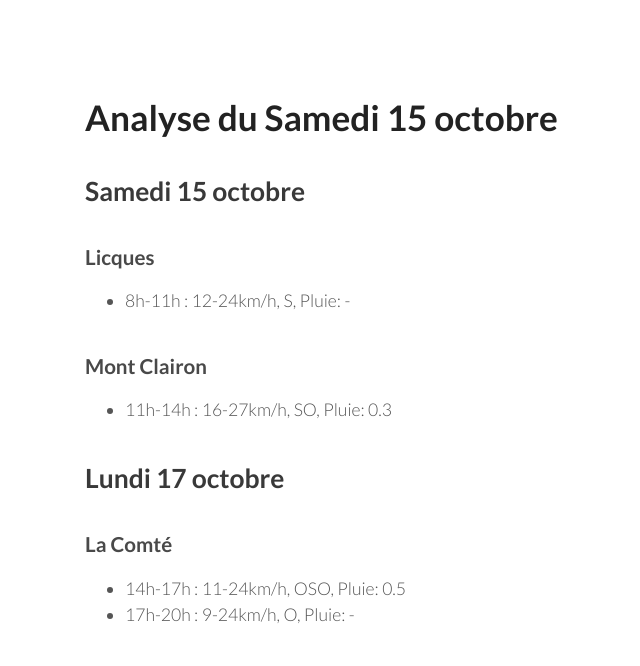
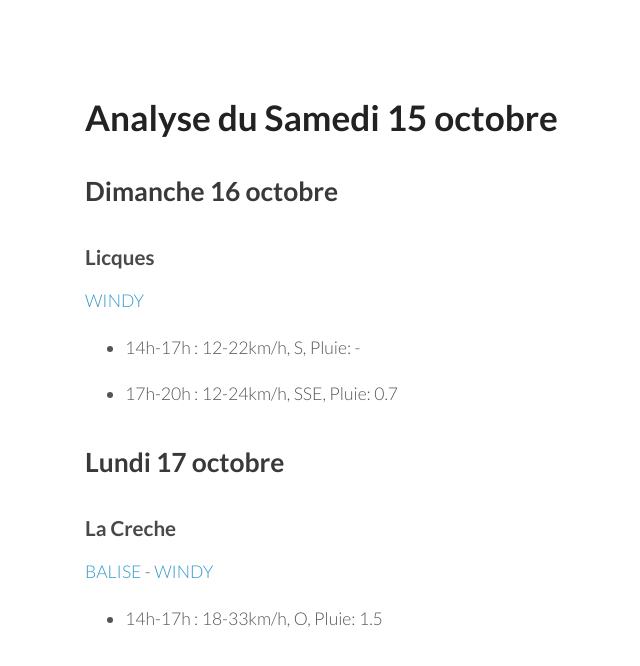
Before and after one commit to parapente-dans-le-nord/parapente-dans-le-nord.github.io, a Jekyll site: the page built from index.markdown, in a window 1280 px wide. Shown: the top 666 px of the page, without its empty margins (85-725 px from the left). Built offline with Jekyll 4.4.1, drawn with Linux system fonts in a browser that asks for light colours; our own code applies the rules of GitHub Pages for plain Markdown files.

Commit message:
commit prediction

```diff
--- a/index.markdown
+++ b/index.markdown
@@ -4,15 +4,22 @@ layout: my-layout
 
 # Analyse du Samedi 15 octobre
 
-## Samedi 15 octobre
+## Dimanche 16 octobre
+
 ### Licques
-- 8h-11h : 12-24km/h, S, Pluie: -
 
-### Mont Clairon
-- 11h-14h : 16-27km/h, SO, Pluie: 0.3
+ [WINDY](https://windy.com/50.786/1.936?50.388,1.934,8)
+
+- 14h-17h : 12-22km/h, S, Pluie: -
+
+- 17h-20h : 12-24km/h, SSE, Pluie: 0.7
+
 
 
 ## Lundi 17 octobre
-### La Comté
-- 14h-17h : 11-24km/h, OSO, Pluie: 0.5
-- 17h-20h : 9-24km/h, O, Pluie: -
+
+### La Creche
+
+[BALISE](https://www.meteociel.fr/temps-reel/obs_villes.php?code2=7004) -  [WINDY](https://windy.com/50.751/1.606?50.352,1.604,8,m:e3KagdP)
+
+- 14h-17h : 18-33km/h, O, Pluie: 1.5
```
